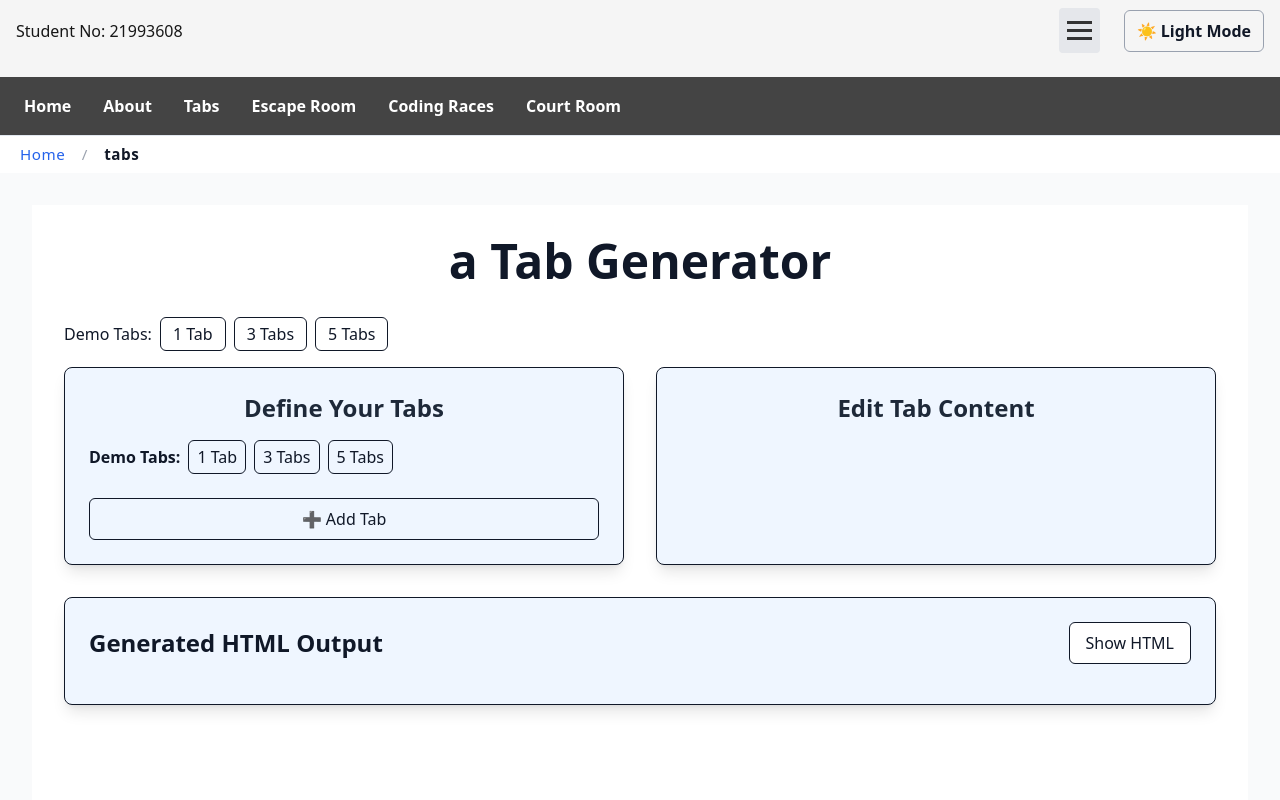
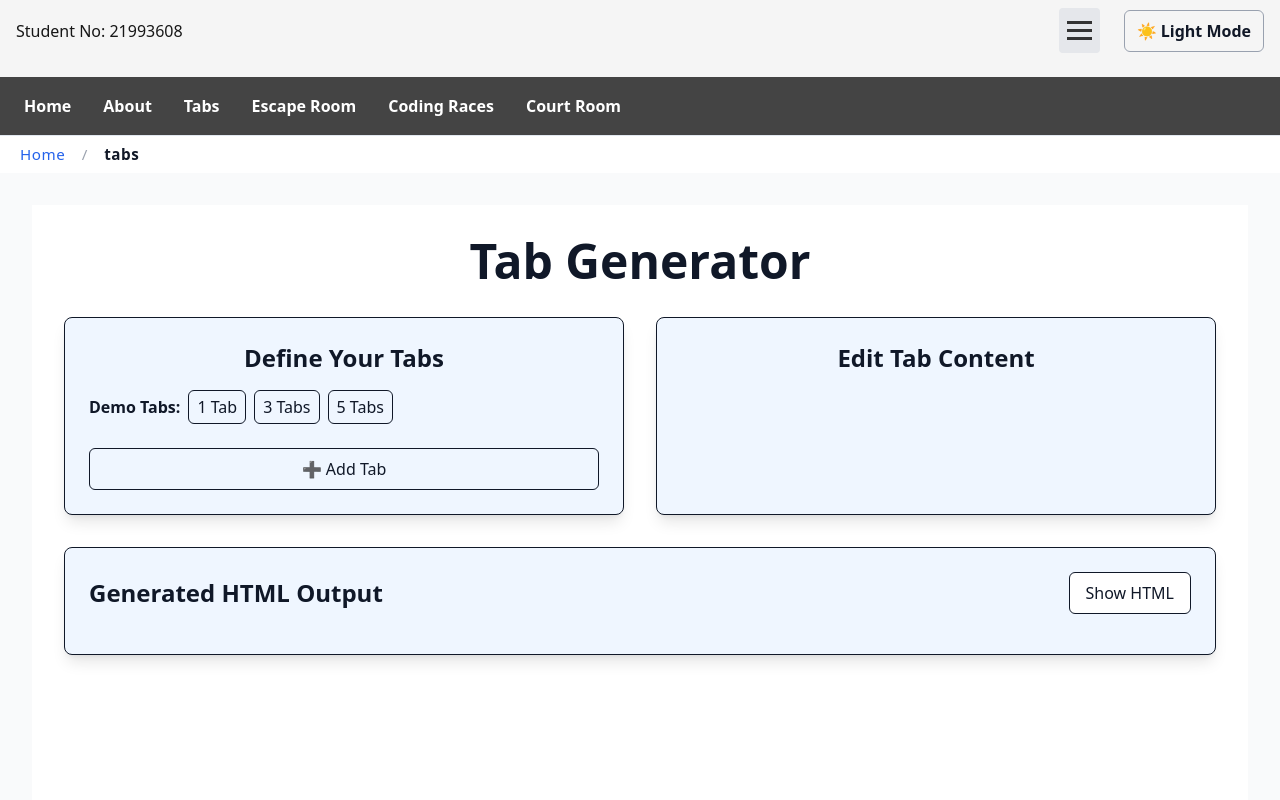
Before and after one commit to stephnewland/assignment-a1-p1-cse3cwa, a Next.js app: page /tabs in a window 1280 px wide. Shown: the top 800 px of the page. Built offline with nearby package versions, Linux system fonts and the light colour scheme.

Commit message:
changes to tab generator and layout

```diff
--- a/app/globals.css
+++ b/app/globals.css
@@ -19,7 +19,8 @@ body {
 }
 
 .dark body {
-  background-color: #121212;
+  /*background-color: #121212;*/
+  background-color: transparent;
   color: #f0f0f0;
 }
 
--- a/app/layout.tsx
+++ b/app/layout.tsx
@@ -16,7 +16,7 @@ const geistMono = Geist_Mono({
 });
 
 export const metadata: Metadata = {
-  title: "LTU CSE3CWA",
+  title: "LTU Tab Generator",
   description: "Generated by create next app",
 };
 
@@ -31,7 +31,7 @@ export default function RootLayout({
   return (
     <html lang="en">
       <body
-        className={`${geistSans.variable} ${geistMono.variable} antialiased flex flex-col min-h-screen bg-white text-gray-900 dark:bg-gray-900 dark:text-gray-100 transition-colors duration-300`}
+        className={`${geistSans.variable} ${geistMono.variable} antialiased flex flex-col min-h-screen text-gray-900 dark:text-gray-100 transition-colors duration-300`}
       >
         <Header studentNumber={studentNumber} />
 
--- a/components/TabGenerator.tsx
+++ b/components/TabGenerator.tsx
@@ -29,16 +29,22 @@ export default function TabGenerator() {
   const [activeTabId, setActiveTabId] = useState<number | null>(null);
   const [showHtml, setShowHtml] = useState(false);
   const [copied, setCopied] = useState(false);
-  const [isDarkMode, setIsDarkMode] = useState(false);
+  const [isDarkMode, setIsDarkMode] = useState<boolean | null>(null);
+  const [isInitialized, setIsInitialized] = useState(false);
 
   useEffect(() => {
-    setIsDarkMode(document.documentElement.classList.contains("dark"));
+    const initialIsDark = document.documentElement.classList.contains("dark");
+    setIsDarkMode(initialIsDark);
+    setIsInitialized(true);
+
     const observer = new MutationObserver(() => {
       setIsDarkMode(document.documentElement.classList.contains("dark"));
     });
     observer.observe(document.documentElement, { attributes: true });
     return () => observer.disconnect();
   }, []);
+
+  if (isDarkMode === null || !isInitialized) return null;
 
   const addTab = () => {
     const newId = tabs.length > 0 ? Math.max(...tabs.map((t) => t.id)) + 1 : 1;
@@ -81,45 +87,23 @@ export default function TabGenerator() {
   const generateHTML = () => {
     const styleBlock = `
 <style>
-.tab-button {
-  padding: 10px 15px;
-  cursor: pointer;
-  border: 1px solid #ccc;
-  background-color: #f3f4f6;
-  color: #111827;
-  border-radius: 6px;
-  font-weight: 500;
-  margin-right: 8px;
-}
-.tab-button.active {
-  background-color: #e5e7eb;
-  box-shadow: 2px 2px 4px rgba(0,0,0,0.1);
-}
-.tab-content {
-  display: none;
-  padding: 20px;
-  border: 1px solid #e2e8f0;
-  border-radius: 6px;
-  background-color: white;
-  margin-top: 16px;
-}
+.tab-button { padding: 10px 15px; cursor: pointer; border: 1px solid #ccc; background-color: #f3f4f6; color: #111827; border-radius: 6px; font-weight: 500; margin-right: 8px; }
+.tab-button.active { background-color: #e5e7eb; box-shadow: 2px 2px 4px rgba(0,0,0,0.1); }
+.tab-content { display: none; padding: 20px; border: 1px solid #e2e8f0; border-radius: 6px; background-color: white; margin-top: 16px; }
 </style>
 `;
-
     const buttons = tabs
       .map(
         (t) =>
           `<button class="tab-button" onclick="openTab(this, 'tab-${t.id}')" data-tab-id="tab-${t.id}">${t.header}</button>`
       )
       .join("\n");
-
     const contents = tabs
       .map(
         (t) =>
           `<div id="tab-${t.id}" class="tab-content"><h3>${t.header}</h3><p>${t.content}</p></div>`
       )
       .join("\n");
-
     const script = `
 <script>
 function openTab(evt, tabId) {
@@ -135,7 +119,6 @@ document.addEventListener('DOMContentLoaded', () => {
 });
 </script>
 `;
-
     return `<!DOCTYPE html>
 <html lang="en">
 <head>
@@ -183,25 +166,8 @@ ${script}
             isDarkMode ? "text-gray-100" : "text-gray-900"
           }`}
         >
-          a Tab Generator
+          Tab Generator
         </h1>
-
-        {/* Demo Preset Selector */}
-        <div className="flex space-x-2 mb-4">
-          <span className="self-center">Demo Tabs:</span>
-          {[1, 3, 5].map((count) => (
-            <button
-              key={count}
-              onClick={() => {
-                setTabs(demoPresets[count]);
-                setActiveTabId(demoPresets[count][0].id);
-              }}
-              className="px-3 py-1 border rounded-md hover:bg-gray-200 dark:hover:bg-gray-700 transition-colors"
-            >
-              {count} Tab{count > 1 ? "s" : ""}
-            </button>
-          ))}
-        </div>
 
         <div role="main" className="w-full mx-auto space-y-8">
           {/* Grid Panels */}
@@ -209,18 +175,16 @@ ${script}
             {/* Define Tabs Panel */}
             <div
               className={`p-6 rounded-lg shadow-lg border flex flex-col w-full flex-1 ${
-                isDarkMode ? "bg-gray-700" : "bg-blue-50"
+                isDarkMode
+                  ? "bg-gray-700 text-gray-100"
+                  : "bg-blue-50 text-gray-900"
               }`}
             >
-              <h2
-                className={`text-2xl font-semibold mb-4 text-center ${
-                  isDarkMode ? "text-gray-200" : "text-gray-800"
-                }`}
-              >
+              <h2 className="text-2xl font-semibold mb-4 text-center">
                 Define Your Tabs
               </h2>
 
-              {/* Demo Tabs Buttons */}
+              {/* Demo Tabs Buttons (kept only here) */}
               <div className="flex space-x-2 mb-4">
                 <span className="self-center font-semibold">Demo Tabs:</span>
                 <button
@@ -289,14 +253,12 @@ ${script}
             {/* Edit Tab Content Panel */}
             <div
               className={`p-6 rounded-lg shadow-lg border flex flex-col w-full flex-1 ${
-                isDarkMode ? "bg-gray-700" : "bg-blue-50"
+                isDarkMode
+                  ? "bg-gray-700 text-gray-100"
+                  : "bg-blue-50 text-gray-900"
               }`}
             >
-              <h2
-                className={`text-2xl font-semibold mb-4 text-center ${
-                  isDarkMode ? "text-gray-200" : "text-gray-800"
-                }`}
-              >
+              <h2 className="text-2xl font-semibold mb-4 text-center">
                 Edit Tab Content
               </h2>
               {tabs
@@ -328,14 +290,16 @@ ${script}
           {/* Generated HTML Panel */}
           <div
             className={`p-6 rounded-lg shadow-lg border w-full ${
-              isDarkMode ? "bg-gray-700" : "bg-blue-50"
+              isDarkMode
+                ? "bg-gray-700 text-gray-100"
+                : "bg-blue-50 text-gray-900"
             }`}
           >
             <div className="flex justify-between items-center mb-4">
               <h2 className="text-2xl font-semibold">Generated HTML Output</h2>
               <button
                 onClick={() => setShowHtml(!showHtml)}
-                className={`py-2 px-4 border rounded-md bg-white dark:bg-gray-700 text-gray-900 dark:text-gray-100`}
+                className="py-2 px-4 border rounded-md bg-white dark:bg-gray-700 text-gray-900 dark:text-gray-100"
               >
                 {showHtml ? "Hide HTML" : "Show HTML"}
               </button>
--- a/package.json
+++ b/package.json
@@ -9,6 +9,7 @@
     "lint": "eslint"
   },
   "dependencies": {
+    "lucide-react": "^0.545.0",
     "next": "15.5.2",
     "next-themes": "^0.4.6",
     "react": "19.1.0",
```
Also changed, not shown: 1 other file (tests, documents, lock files or other folders).
